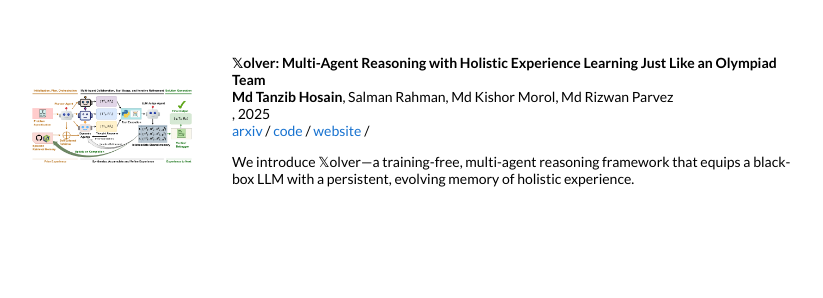
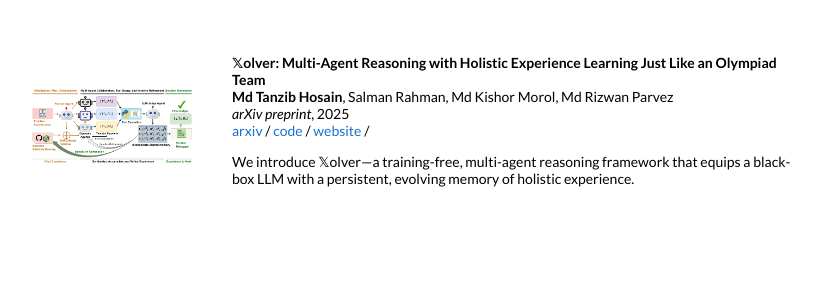
Before and after one commit to kraritt/kraritt.github.io, a Jekyll site: the page built from _posts/2025-07-10-xolver.markdown, in a window 1280 px wide. Shown: the part 456-754 px from the top of the page, without its empty margins (228-1051 px from the left). Built offline with Jekyll 4.4.1, drawn with Linux system fonts in a browser that asks for light colours.

Commit message:
Update 2025-07-10-xolver.markdown

```diff
--- a/_posts/2025-07-10-xolver.markdown
+++ b/_posts/2025-07-10-xolver.markdown
@@ -4,6 +4,7 @@ title:  "𝕏olver: Multi-Agent Reasoning with Holistic Experience Learning Just
 image: /images/xolver.png
 categories: research
 author: "Md Tanzib Hosain"
+venue: arXiv preprint
 authors: "<strong>Md Tanzib Hosain</strong>, Salman Rahman, Md Kishor Morol, Md Rizwan Parvez"
 arxiv: https://arxiv.org/abs/2506.14234
 code: https://github.com/kagnlp/Xolver/
```
